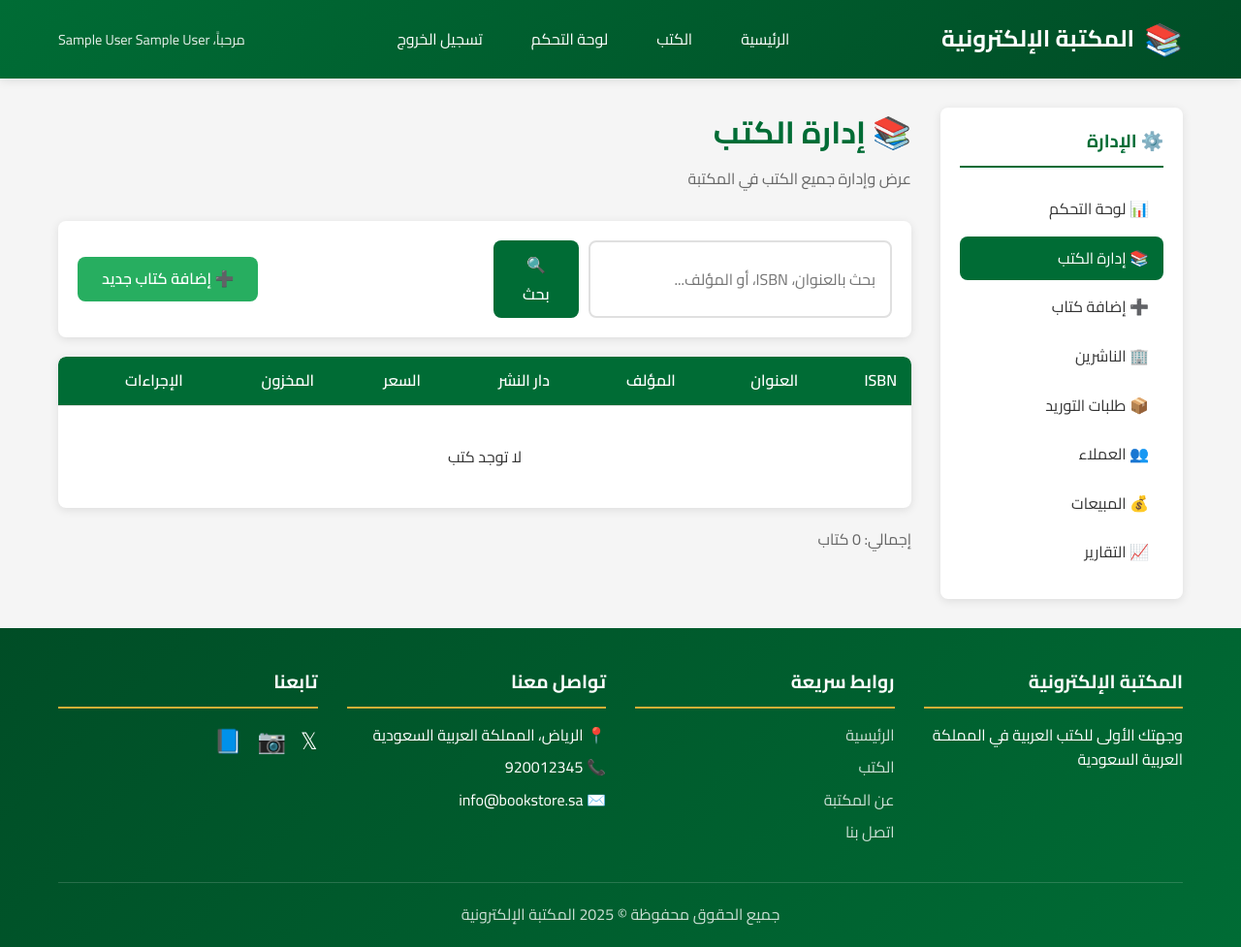
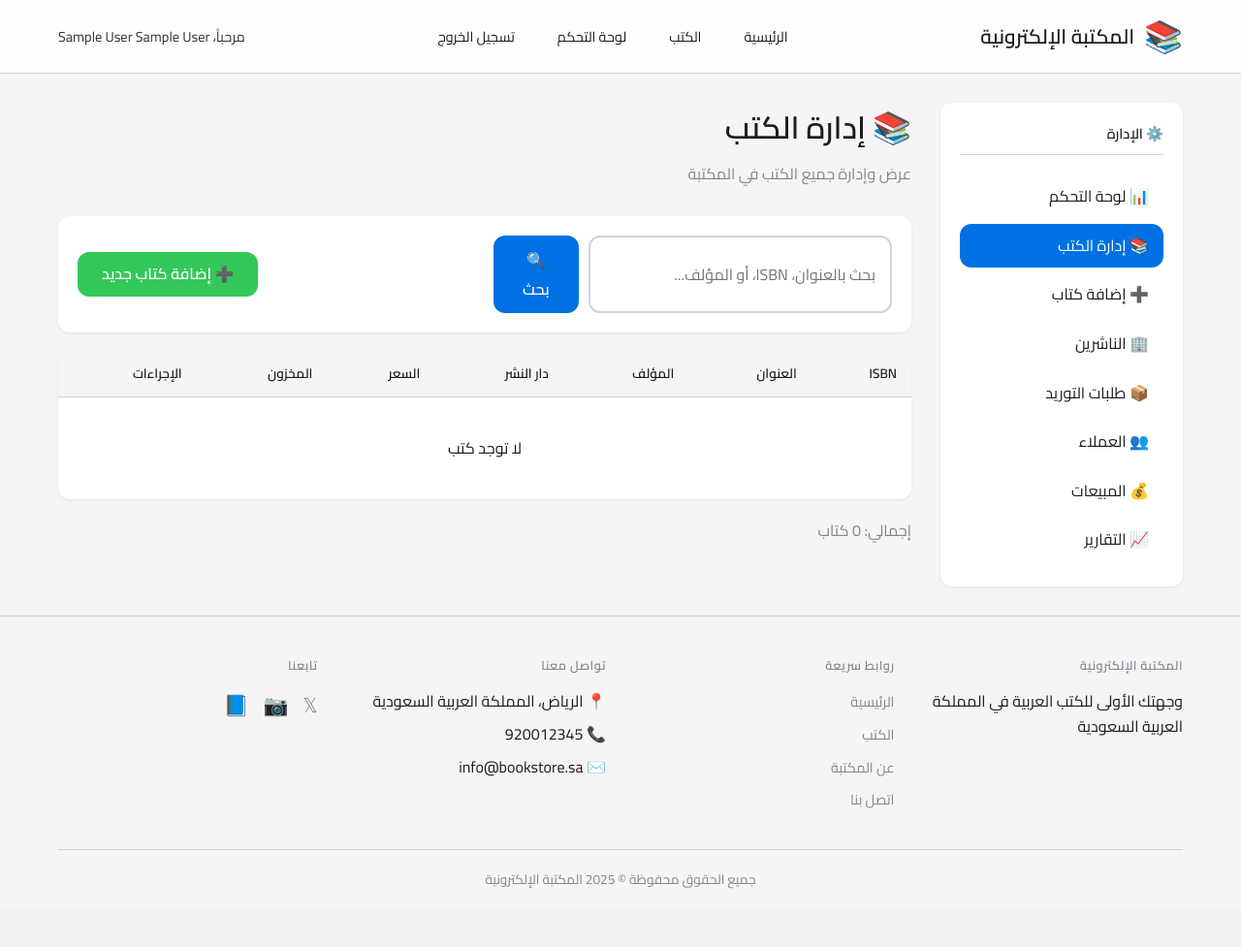
Before and after one commit to MazenMahmoud21/online-bookstore, a PHP site: page /admin/books.php in a window 1280 px wide. Shown: the whole page at 97% size. After the commit the page ends 917 px from the top, so only its background shows below. Run offline with PHP 8.4, Linux system fonts and the light colour scheme; the visitor is signed in with stand-in values (Sample User, id 1); data that the repository does not hold is empty.

Commit message:
Update theme to clean Apple-style bookish design
- Replace Saudi green/white theme with clean bookish colors
- Remove all gradients, use solid colors
- Use Apple-style blue accent color (#0071e3)
- Add frosted glass effect to header with backdrop blur
- Update all UI components with softer, neutral tones
- Use lighter shadows and rounded corners (12px)
- Apply consistent typography with font-weight 600

Co-authored-by: MazenMahmoud21 <112501889+MazenMahmoud21@users.noreply.github.com>

```diff
--- a/assets/css/style.css
+++ b/assets/css/style.css
@@ -1,29 +1,29 @@
 /**
  * Online Bookstore - Main Stylesheet
  * نظام المكتبة الإلكترونية - ملف التنسيق الرئيسي
- * Theme: Saudi Arabia (Green & White)
+ * Theme: Clean Bookish - Apple Style
  */
 
 /* =============================================
    CSS Variables
    ============================================= */
 :root {
-    --primary-color: #006c35;
-    --primary-dark: #004d26;
-    --primary-light: #00a651;
+    --primary-color: #1d1d1f;
+    --primary-dark: #000000;
+    --primary-light: #424245;
     --secondary-color: #ffffff;
-    --accent-color: #d4af37;
-    --text-color: #333333;
-    --text-light: #666666;
-    --background-color: #f5f5f5;
-    --border-color: #e0e0e0;
-    --error-color: #e74c3c;
-    --success-color: #27ae60;
-    --warning-color: #f39c12;
-    --shadow: 0 2px 10px rgba(0, 0, 0, 0.1);
-    --shadow-hover: 0 4px 20px rgba(0, 0, 0, 0.15);
-    --border-radius: 8px;
-    --transition: all 0.3s ease;
+    --accent-color: #0071e3;
+    --text-color: #1d1d1f;
+    --text-light: #86868b;
+    --background-color: #f5f5f7;
+    --border-color: #d2d2d7;
+    --error-color: #ff3b30;
+    --success-color: #34c759;
+    --warning-color: #ff9500;
+    --shadow: 0 1px 3px rgba(0, 0, 0, 0.08);
+    --shadow-hover: 0 2px 8px rgba(0, 0, 0, 0.12);
+    --border-radius: 12px;
+    --transition: all 0.2s ease;
 }
 
 /* =============================================
@@ -84,13 +84,15 @@ ul {
    Header
    ============================================= */
 .main-header {
-    background: linear-gradient(135deg, var(--primary-color), var(--primary-dark));
-    color: var(--secondary-color);
-    padding: 15px 0;
+    background-color: rgba(255, 255, 255, 0.8);
+    backdrop-filter: saturate(180%) blur(20px);
+    -webkit-backdrop-filter: saturate(180%) blur(20px);
+    color: var(--text-color);
+    padding: 12px 0;
     position: sticky;
     top: 0;
     z-index: 1000;
-    box-shadow: var(--shadow);
+    border-bottom: 1px solid var(--border-color);
 }
 
 .header-content {
@@ -105,9 +107,9 @@ ul {
     display: flex;
     align-items: center;
     gap: 10px;
-    color: var(--secondary-color);
-    font-size: 1.5rem;
-    font-weight: 700;
+    color: var(--text-color);
+    font-size: 1.3rem;
+    font-weight: 600;
 }
 
 .logo-icon {
@@ -121,15 +123,17 @@ ul {
 }
 
 .main-nav a {
-    color: var(--secondary-color);
-    padding: 8px 15px;
+    color: var(--text-color);
+    padding: 8px 12px;
     border-radius: var(--border-radius);
     transition: var(--transition);
+    font-size: 0.9rem;
 }
 
 .main-nav a:hover,
 .main-nav a.active {
-    background-color: rgba(255, 255, 255, 0.2);
+    background-color: var(--background-color);
+    color: var(--accent-color);
 }
 
 .header-actions {
@@ -183,10 +187,11 @@ ul {
    Footer
    ============================================= */
 .main-footer {
-    background: linear-gradient(135deg, var(--primary-dark), var(--primary-color));
-    color: var(--secondary-color);
+    background-color: var(--background-color);
+    color: var(--text-color);
     padding: 40px 0 20px;
     margin-top: auto;
+    border-top: 1px solid var(--border-color);
 }
 
 .footer-content {
@@ -197,10 +202,12 @@ ul {
 }
 
 .footer-section h3 {
-    font-size: 1.2rem;
+    font-size: 0.8rem;
+    font-weight: 600;
+    text-transform: uppercase;
+    letter-spacing: 0.5px;
     margin-bottom: 15px;
-    border-bottom: 2px solid var(--accent-color);
-    padding-bottom: 10px;
+    color: var(--text-light);
 }
 
 .footer-section ul li {
@@ -208,11 +215,12 @@ ul {
 }
 
 .footer-section a {
-    color: rgba(255, 255, 255, 0.8);
+    color: var(--text-light);
+    font-size: 0.9rem;
 }
 
 .footer-section a:hover {
-    color: var(--secondary-color);
+    color: var(--accent-color);
 }
 
 .social-links {
@@ -221,15 +229,20 @@ ul {
 }
 
 .social-links a {
-    font-size: 1.5rem;
-    color: var(--secondary-color);
+    font-size: 1.3rem;
+    color: var(--text-light);
+}
+
+.social-links a:hover {
+    color: var(--accent-color);
 }
 
 .footer-bottom {
     text-align: center;
     padding-top: 20px;
-    border-top: 1px solid rgba(255, 255, 255, 0.2);
-    opacity: 0.8;
+    border-top: 1px solid var(--border-color);
+    color: var(--text-light);
+    font-size: 0.85rem;
 }
 
 /* =============================================
@@ -249,24 +262,24 @@ ul {
 }
 
 .btn-primary {
-    background-color: var(--primary-color);
+    background-color: var(--accent-color);
     color: var(--secondary-color);
 }
 
 .btn-primary:hover {
-    background-color: var(--primary-dark);
+    background-color: #0077ed;
     color: var(--secondary-color);
 }
 
 .btn-secondary {
     background-color: var(--secondary-color);
-    color: var(--primary-color);
-    border: 2px solid var(--primary-color);
+    color: var(--text-color);
+    border: 1px solid var(--border-color);
 }
 
 .btn-secondary:hover {
-    background-color: var(--primary-color);
-    color: var(--secondary-color);
+    background-color: var(--background-color);
+    color: var(--text-color);
 }
 
 .btn-danger {
@@ -504,9 +518,10 @@ select.form-control {
 }
 
 .data-table th {
-    background-color: var(--primary-color);
-    color: var(--secondary-color);
+    background-color: var(--background-color);
+    color: var(--text-color);
     font-weight: 600;
+    font-size: 0.85rem;
 }
 
 .data-table tbody tr:hover {
@@ -605,8 +623,9 @@ select.form-control {
 
 .page-header h1 {
     font-size: 2rem;
-    color: var(--primary-color);
+    color: var(--text-color);
     margin-bottom: 10px;
+    font-weight: 600;
 }
 
 .page-header p {
@@ -886,10 +906,12 @@ select.form-control {
 }
 
 .admin-sidebar h3 {
-    color: var(--primary-color);
+    color: var(--text-color);
     margin-bottom: 20px;
     padding-bottom: 10px;
-    border-bottom: 2px solid var(--primary-color);
+    border-bottom: 1px solid var(--border-color);
+    font-size: 0.9rem;
+    font-weight: 600;
 }
 
 .admin-nav li {
```
Also changed, not shown: other parts of assets/css/style.css (+53 -48 lines).
